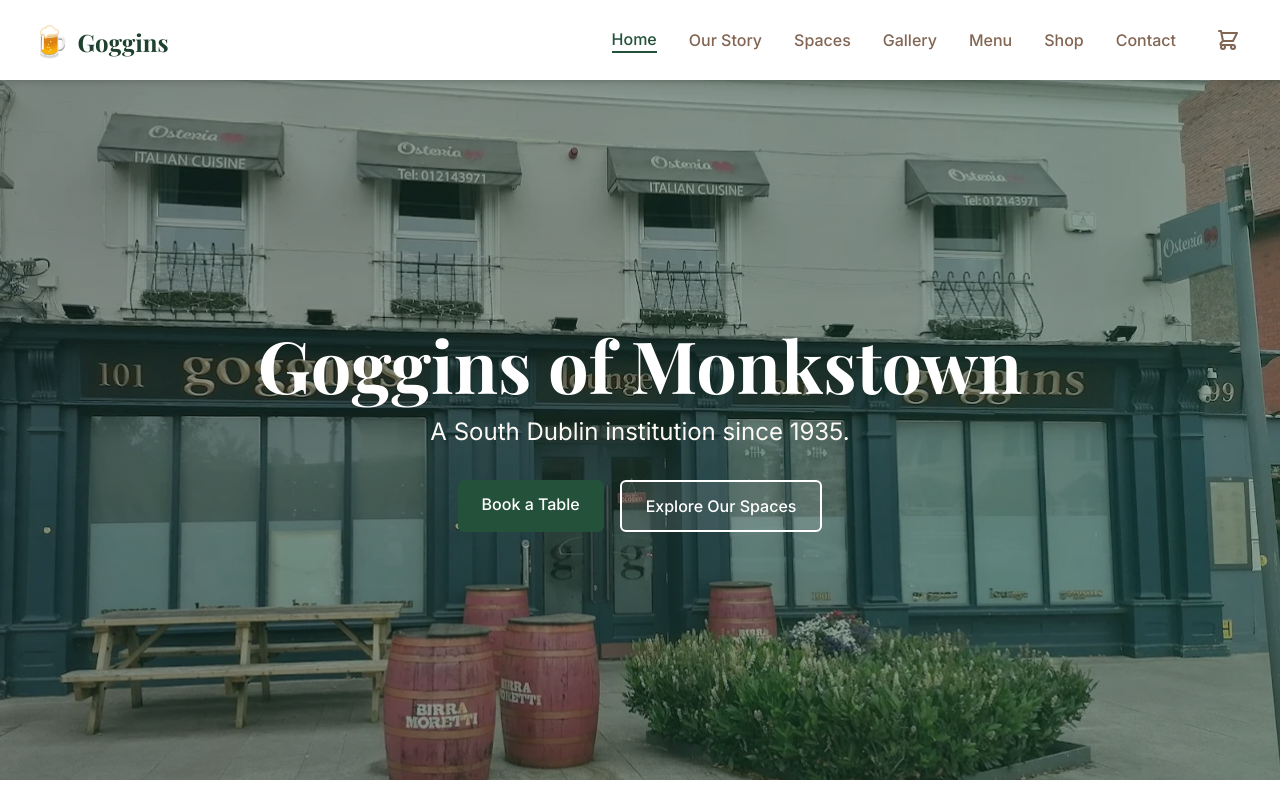
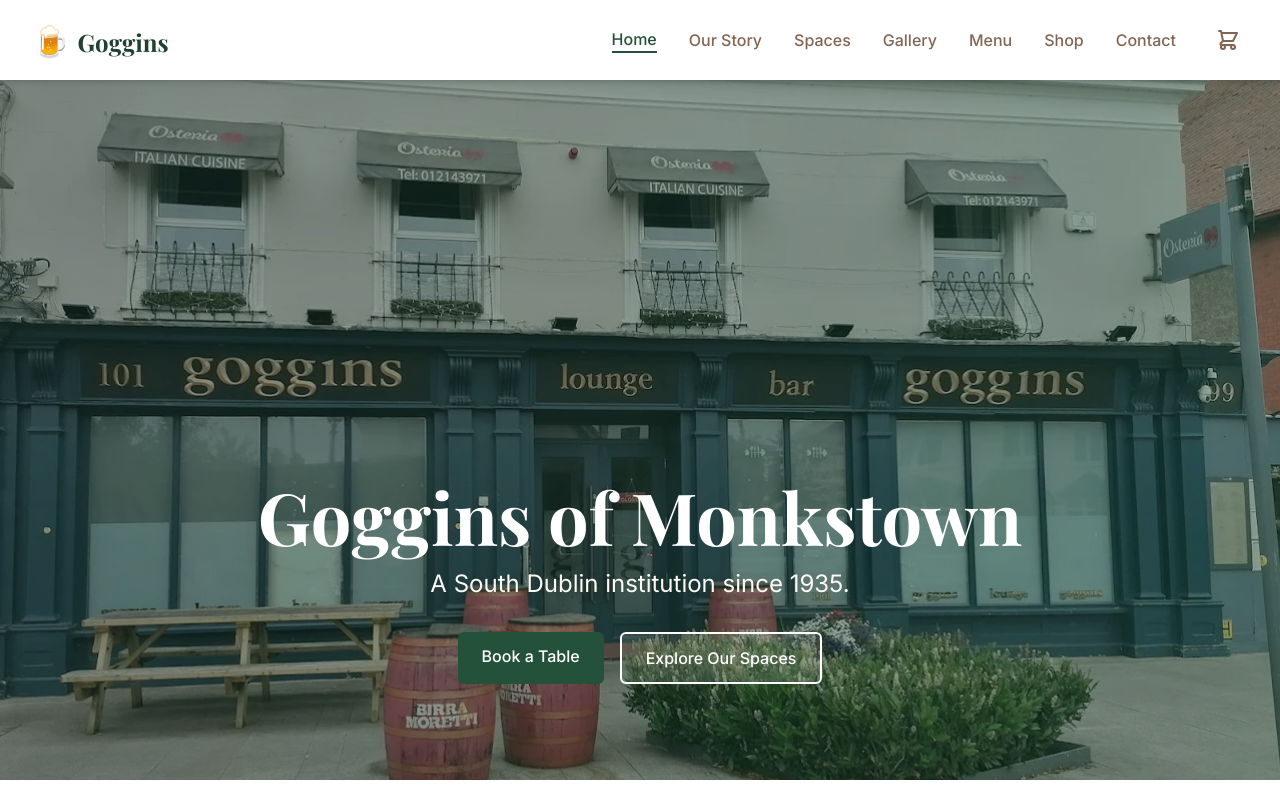
Before and after one commit to markgriffith3011-boop/goggins-pub, a Next.js app: page / in a window 1280 px wide. Shown: the top 800 px of the page. Built offline with nearby package versions, Linux system fonts and the light colour scheme.

Commit message:
Move hero text lower to reveal storefront signage
Co-Authored-By: Claude Opus 4.6 <noreply@anthropic.com>

```diff
--- a/app/page.tsx
+++ b/app/page.tsx
@@ -5,7 +5,7 @@ export default function Home() {
   return (
     <>
       {/* Hero Section */}
-      <section className="relative h-[600px] md:h-[700px] flex items-center justify-center">
+      <section className="relative h-[600px] md:h-[700px] flex items-end justify-center pb-16 md:pb-24">
         <div className="absolute inset-0 bg-gradient-to-r from-pub-green-900 to-pub-green-700">
           <Image
             src="/images/goggins-storefront.jpg"
```
